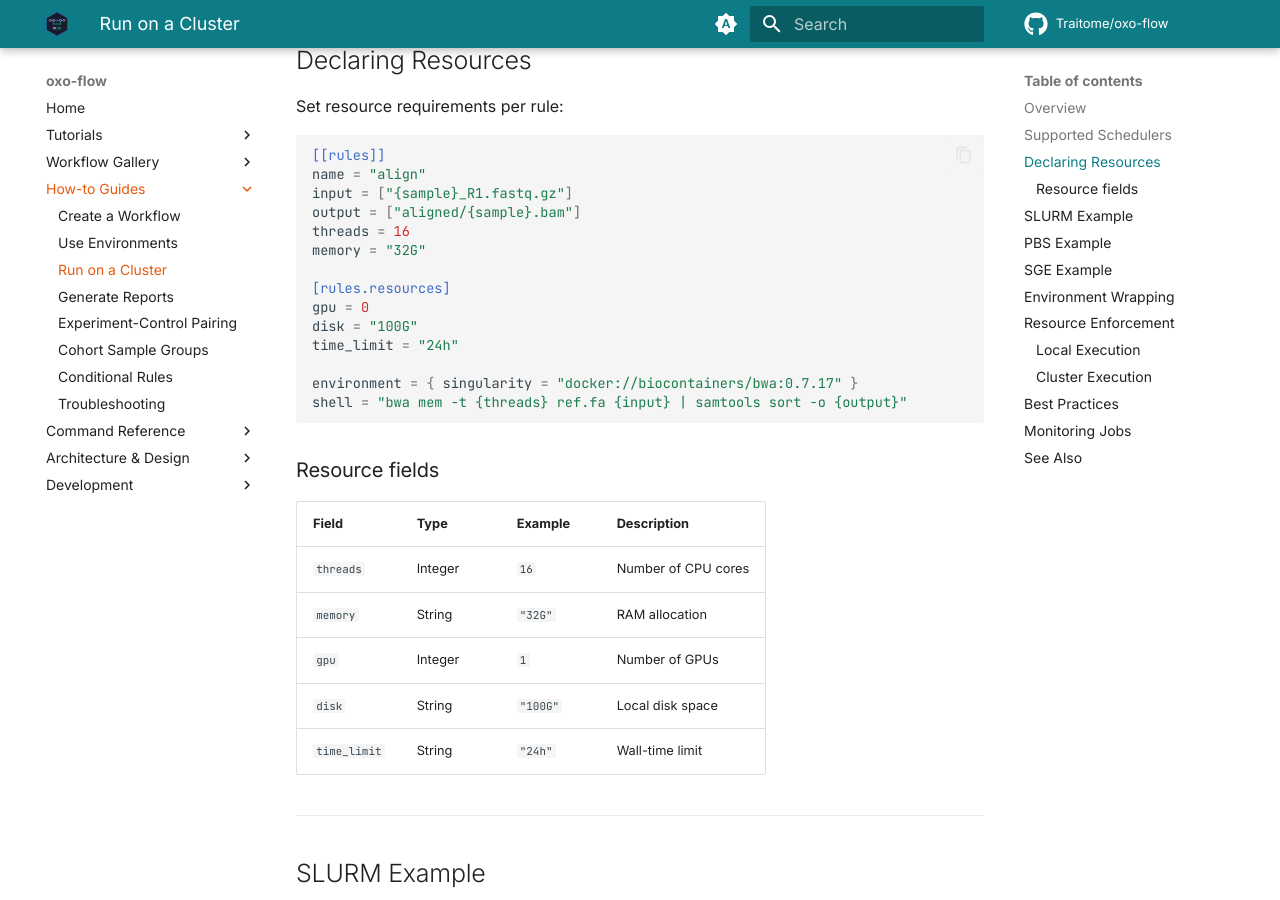
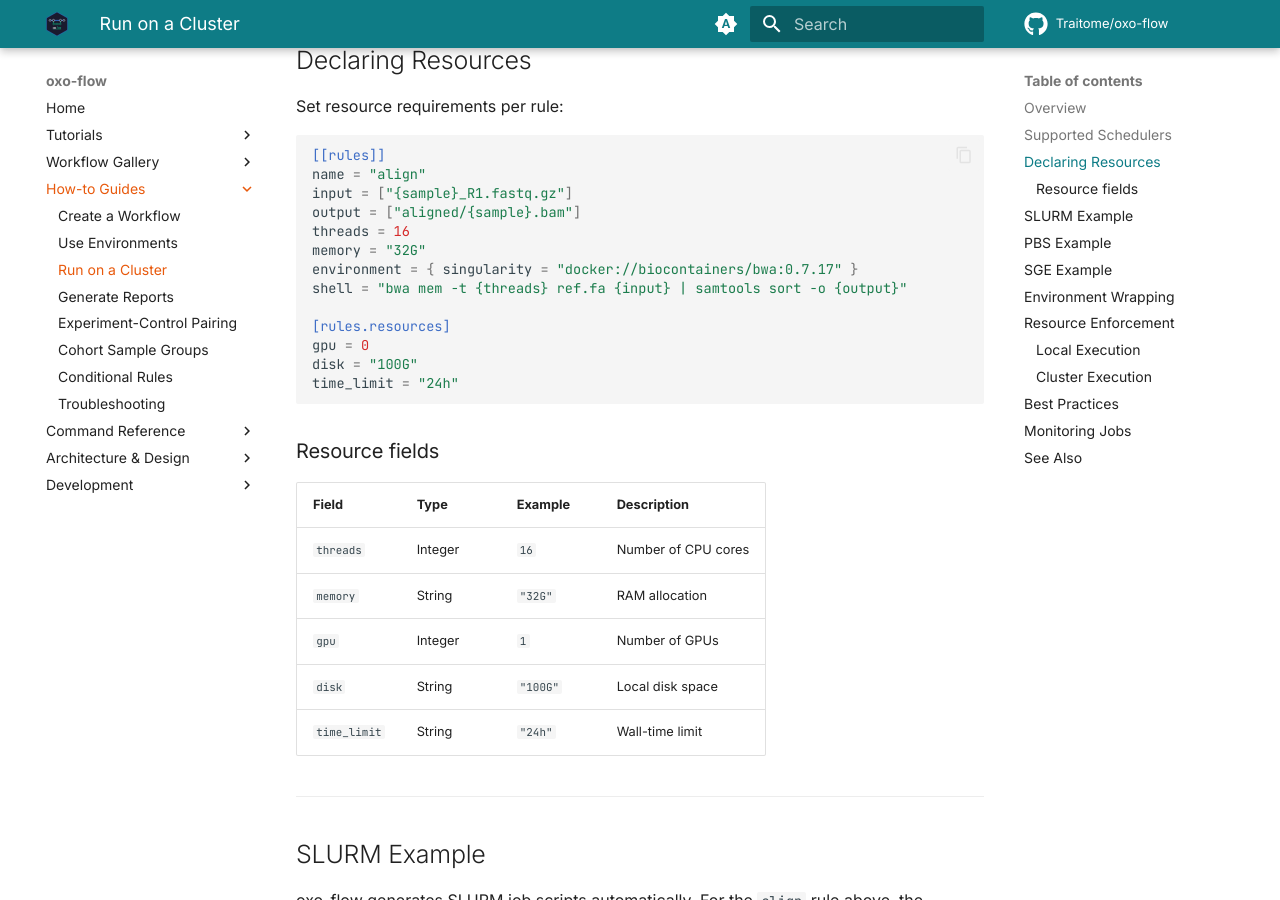
Before and after one commit to Traitome/oxo-flow, an MkDocs documentation site: the page built from docs/guide/src/how-to/run-on-cluster.md, in a window 1280 px wide and 900 px high, scrolled down 876 px. Built offline with MkDocs 1.6.1 and Material for MkDocs 9.7.7, drawn with Linux system fonts in a browser that asks for light colours; comment, search, counter and statistics services are not loaded.

Commit message:
docs: fix 3 issues in .md files (table separator, TOML syntax, star rating)
Agent-Logs-Url: https://github.com/Traitome/oxo-flow/sessions/404c5896-85d3-47fe-92d7-f2d123d486b3

Co-authored-by: ShixiangWang <25057508+ShixiangWang@users.noreply.github.com>

````diff
--- a/docs/guide/src/how-to/run-on-cluster.md
+++ b/docs/guide/src/how-to/run-on-cluster.md
@@ -34,14 +34,13 @@ input = ["{sample}_R1.fastq.gz"]
 output = ["aligned/{sample}.bam"]
 threads = 16
 memory = "32G"
+environment = { singularity = "docker://biocontainers/bwa:0.7.17" }
+shell = "bwa mem -t {threads} ref.fa {input} | samtools sort -o {output}"
 
 [rules.resources]
 gpu = 0
 disk = "100G"
 time_limit = "24h"
-
-environment = { singularity = "docker://biocontainers/bwa:0.7.17" }
-shell = "bwa mem -t {threads} ref.fa {input} | samtools sort -o {output}"
 ```
 
 ### Resource fields
````
Also changed, not shown: docs/guide/src/gallery/index.md (+1 -1 lines), docs/guide/src/how-to/resource-tuning.md (+1 -1 lines).
